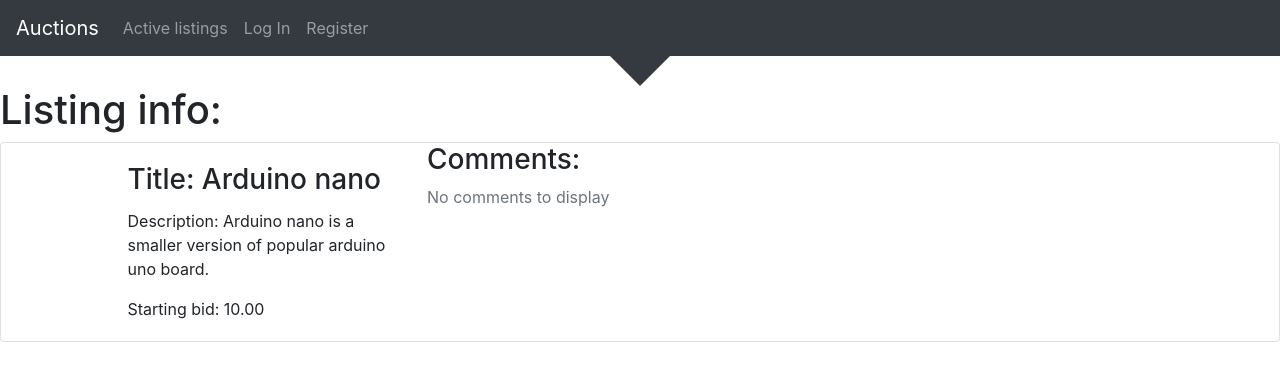
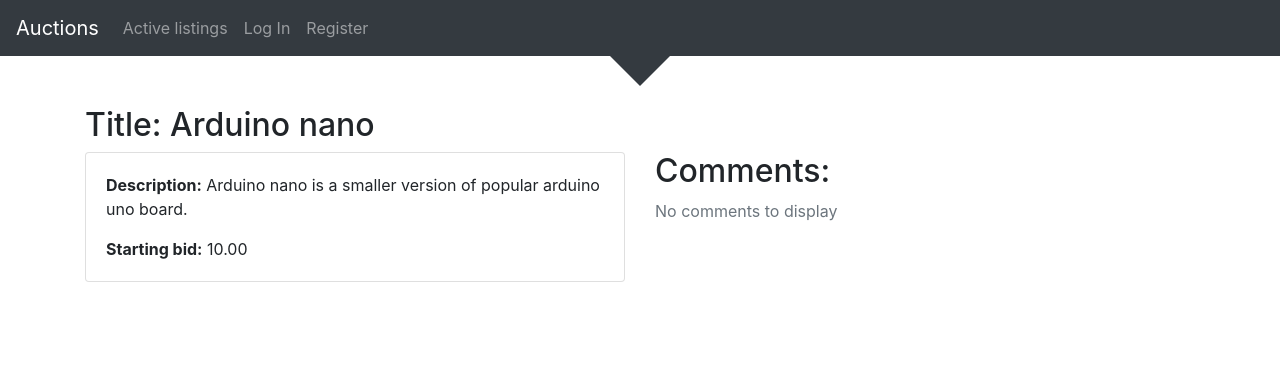
Before and after one commit to wilczu/CS50, a Django app: page /listing/2 in a window 1280 px wide. Shown: the top 381 px of the page. Run offline with Django 3.2, Linux system fonts and the light colour scheme; data comes from the database, SQL or seed files in the repository; both versions use the stored data as it was after the commit; some libraries are stand-ins or nearby versions.

Commit message:
Add more styling to the listing page.

```diff
--- a/Project 2/auctions/templates/auctions/listing.html
+++ b/Project 2/auctions/templates/auctions/listing.html
@@ -1,36 +1,24 @@
 {% extends 'auctions/layout.html' %}
 
 {% block body %}
-  <div class="wrapper">
 
-    <header>
-      <h1>Listing info:</h1>
+  <div class="container">
+    <header style="margin-top: 20px;">
+      <h2>Title: {{ listing.title }}</h2>
     </header>
+    <div class="row">
+      <!-- LISTING INFO -->
+      <div class="col-6">
+        <div class="card">
+          {% if listing.image != "none" %}
+            <img src="{{ listing.image }}" class="img-thumbnail" alt="{{ listing.title }}">
+          {% endif %}
+          <div class="card-body">
+            <p class="card-text"><b>Description:</b> {{ listing.description }}</p>
+            <p class="card-text"><b>Starting bid:</b> {{ listing.start_bid }}</p>
 
-    {% if 'error' in request.session %}
-      <div class="alert alert-danger" role="alert">
-        Your bid is too low please reise your bid.
-      </div>
-    {% endif %}
-
-    <div class="card mb-2">
-      <div class="row no-gutters">
-
-        {% if listing.image != "none" %}
-          <div class="col-md-2">
-            <img src="{{ listing.image }}" class="card-img" alt="{{ listing.title }}">
-          </div>
-        {% endif %}
-
-        <div class="col-md-1"></div>
-        <div class="col-md-3">
-          <div class="card-body">
-            <h3 class="card-title">Title: {{ listing.title }}</h3>
-            <p class="card-text">Description: {{ listing.description }}</p>
-            <p class="card-text">Starting bid: {{ listing.start_bid }}</p>
-
-            {% if highest_bid %}
-              <p class="card-text">Current bid: {{ highest_bid }}</p>
+            {% if listing.category %}
+              <p class="card-text"><b>Category:</b> {{ listing.category }}</p>
             {% endif %}
 
             {% if user.is_authenticated %}
@@ -38,7 +26,7 @@
                 {% csrf_token %}
                 <input type="hidden" name="listingID" value="{{ listing.id }}">
                 <div class="row">
-                  <div class="col-md-3">
+                  <div class="col-md-6">
                     <input type="number" class="form-control" name="newBid" step="0.01">
                   </div>
                   <div class="col-md-3">
@@ -46,14 +34,7 @@
                   </div>
                 </div>
               </form>
-            {% endif %}
-
-            {% if listing.category %}
-              <p class="card-text">Category: {{ listing.category }}</p>
-            {% endif %}
-
-            {% if user.is_authenticated %}
-
+              <div style="margin-bottom: 10px;"></div>
               <form action="{% url 'watchlist' user.id %}" method="post">
                 {% csrf_token %}
                 <input type="hidden" name="listing" value="{{ listing.id }}">
@@ -65,12 +46,16 @@
               </form>
 
             {% endif %}
+
           </div>
         </div>
-        <div class="col-md-4">
-          <h3>Comments:</h3>
-
-          {% for comment in comments %}
+      </div>
+      <!-- COMMENTS -->
+      <div class="col-6">
+        <header>
+          <h2>Comments:</h2>
+        </header>
+        {% for comment in comments %}
             <div class="card-body">
               <p class="card-text">
                 {{ comment.comment }}
@@ -79,9 +64,9 @@
             </div>
             {% empty %}
             <p class="text-muted">No comments to display</p>
-          {% endfor %}
+        {% endfor %}
 
-          {% if user.is_authenticated %}
+        {% if user.is_authenticated %}
 
             {% if 'comment_error' in request.session %}
               <div class="alert alert-danger" role="alert">
@@ -104,9 +89,9 @@
                 </div>
               </div>
             </form>
-          {% endif %}
 
-        </div>
+        {% endif %}
+
       </div>
     </div>
 
```
Also changed, not shown: Project 2/db.sqlite3.
